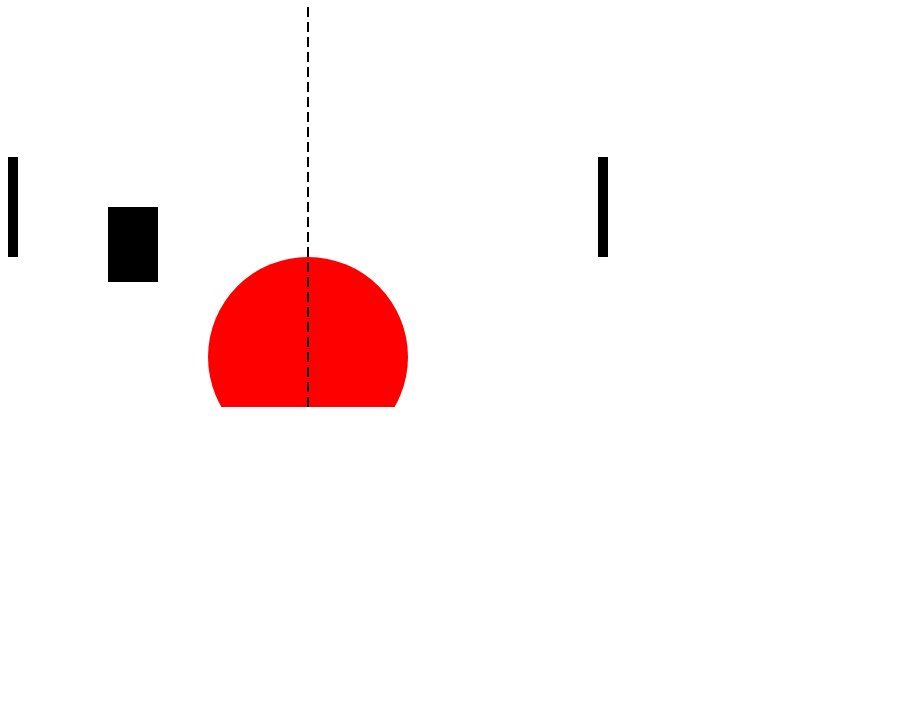
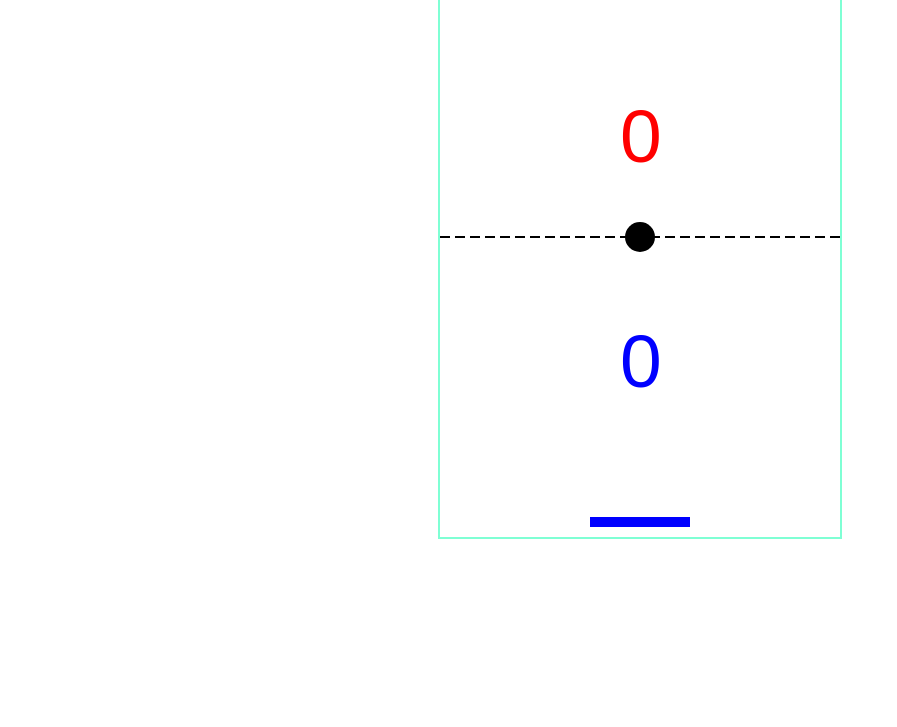
Before and after one commit to zipingH/PongGame, a website with bundled scripts: page index.html in a window 1280 px wide. Shown: the part 73-800 px from the top of the page, without its empty margins (0-897 px from the left). Built offline with nearby package versions, Linux system fonts and the light colour scheme.

Commit message:
Added render function to draw objects.

```diff
--- a/app.js
+++ b/app.js
@@ -1,6 +1,7 @@
 import User from './script/user.js';
 import Bot from './script/bot.js';
 import Net from './script/net.js';
+import Ball from './script/ball.js';
 
 // find the <canvas> element
 const canvas = document.getElementById("pong");
@@ -8,19 +9,16 @@ const canvas = document.getElementById("pong");
 // getContext() is a built-in HTML object, with properties and methods for drawing
 const context = canvas.getContext("2d");
 
-context.fillStyle = "black";
-//(x, y, width, height)
-context.fillRect(100, 200, 50, 75);
-
-//draws the ball
-context.fillStyle = "red"
-//Begin first path of the ball
-context.beginPath();
-//(x, y, radius, start angle, end angle, direction), circle starts from 0 deg and ends at 360 deg (pi * 2).
-//direction = false  -> drawn clockwise direction
-context.arc(300, 350, 100, 0, Math.PI * 2)
-context.closePath();
-context.fill();
+//create Objects
+//(x, y, width, height, color)
+var net = new Net(0, canvas.height/2 - 2/2, 10, 2, "black");
+// (x, y, radius, color)
+var ball = new Ball(canvas.width/2, canvas.height/2, 15, "black");
+ //(x, y, width, height, color, score)
+var paddle_width = 100;
+var paddle_height = 10;
+var user = new User(canvas.width/2 - paddle_width/ 2, canvas.height - (paddle_height + 10), paddle_width, paddle_height, "blue", 0);
+var bot = new Bot(canvas.width/2 - paddle_width/2, 10, paddle_width, paddle_height, "red", 0);
 
 
 function drawRect(x, y, w, h, color) {
@@ -42,47 +40,59 @@ function drawText(text, x, y, color) {
   context.fillText(text, x, y);
 }
 
-let rectX = 0;
-// function render() {
-//   drawRect(0, 0, 600, 400, "black");
-//   drawRect(rectX, 100, 100, 100, "red");
-//   rectX = rectX + 100;
-// }
-// //run render function every 1000 milliseconds = 1sec.
-// setInterval(render, 1000);
+function drawBoard(){
+   drawRect(0, 0, 400, 600, "white");
+}
 
-//create net object
-//center the net with x position
-//(x, y, width, height, color)
-var net = new Net(canvas.width/2 - 2/2, 0, 2, 10, "black");
 
 function drawNet(){
-  //increment i by 15px
-  for(let i = 0; i < canvas.height; i+=15 ){
-    drawRect(net.x, net.y + i, net.width, net.height, net.color);
+  //increment i by 15px for net
+  for(let i = 0; i < canvas.width; i+= 15 ){
+    drawRect(net.x + i, net.y, net.width, net.height, net.color);
   }
 }
 
-drawNet();
+function drawBall(){
+  drawCircle(ball.x, ball.y, ball.radius, ball.color);
+}
+
+function drawPlayer(){
+  // draws user and bot
+  drawRect(user.x, user.y, user.width, user.height, user.color);
+  drawRect(bot.x, bot.y, bot.width, bot.height, bot.color);
+}
+
+function drawScore(){
+  //draw the Score
+  drawText(user.score, canvas.width/2 - 20, canvas.height/2 + (75 + 75), "Blue");
+  drawText(bot.score, canvas.width/2 - 20, canvas.height/2 - 75, "red");
+}
+
+//render to create movements
+function render() {
+  drawBoard();
+  drawScore();
+  drawNet();
+  drawPlayer();
+  drawBall();
+}
+
+function update(){
+
+}
+
+
+function game(){
+  update();
+  render();
+}
+const framePerSecond = 60;
+//call game(); 60times every 1000ms = 1sec
+setInterval(game, 1000/framePerSecond);
 
 
 
-
-
-
-
-
-var p1Score = 0;
-var p2Score = 0;
-//(x, y, width, height, color, score)
-var user = new User(0, canvas.height / 2 - 100 / 2, 10, 100, "black", p1Score);
-var bot = new Bot(canvas.width-10, canvas.height / 2 - 100 / 2, 10, 100, "black", p1Score);
-
+console.log(ball);
+console.log(net);
 console.log(user);
-console.log(net);
-console.log(user.height);
-console.log(net.height);
-
-// draws user and bot
-drawRect(user.x, user.y, user.width, user.height, user.color);
-drawRect(bot.x, bot.y, bot.width, bot.height, bot.color);
+console.log(bot);
--- a/index.html
+++ b/index.html
@@ -7,8 +7,11 @@
     <link href="view/style.css" rel="stylesheet" type="text/css" />
   </head>
   <body>
-    <h1>Pong Game</h1>
-    <canvas id="pong" width="600" height="400"></canvas>
+    <!-- <div id = "bot-score">0</div>
+    <div id ="user-score">0</div> -->
+    <!-- <h1>Pong Game</h1> -->
+    <canvas id="pong" width="400" height="600"></canvas>
+
 
 
     <script type="module" src="app.js"></script>
--- /dev/null
+++ b/script/ball.js
@@ -0,0 +1,14 @@
+class GameObject{
+    constructor(x, y){
+        this.x = x;
+        this.y = y;
+    }
+}
+
+export default class Ball extends GameObject{
+    constructor(x, y, radius, color){
+        super(x, y);
+        this.radius = radius;
+        this.color = color;
+      }
+  }
--- a/script/bot.js
+++ b/script/bot.js
@@ -1,17 +1,17 @@
 // import GameObject from './gameObject.js';
 class GameObject{
-    constructor(x, y, width, height, color){
+    constructor(x, y){
         this.x = x;
         this.y = y;
-        this.width = width;
-        this.height = height;
-        this.color = color;
     }
 }
 
 export default class Bot extends GameObject{
   constructor(x, y, width, height, color, score){
-    super(x, y, width, height, color)
+    super(x, y);
+    this.width = width;
+    this.height = height;
+    this.color = color;
     this.score = score;
   }
 }
--- a/script/gameObject.js
+++ b/script/gameObject.js
@@ -1,9 +1,6 @@
 export default class GameObject{
-    constructor(x, y, width, height, color){
+    constructor(x, y){
         this.x = x;
         this.y = y;
-        this.width = width;
-        this.height = height;
-        this.color = color;
     }
 }
--- a/script/net.js
+++ b/script/net.js
@@ -3,14 +3,14 @@ class GameObject{
     constructor(x, y, width, height, color){
         this.x = x;
         this.y = y;
-        this.width = width;
-        this.height = height;
-        this.color = color;
     }
 }
 
 export default class Net extends GameObject{
     constructor(x, y, width, height, color){
-        super(x, y, width, height, color)
+        super(x, y);
+        this.width = width;
+        this.height = height;
+        this.color = color;
       }
   }
--- a/script/user.js
+++ b/script/user.js
@@ -1,17 +1,17 @@
 // import GameObject from './gameObject.js';
 class GameObject{
-    constructor(x, y, width, height, color){
+    constructor(x, y){
         this.x = x;
         this.y = y;
-        this.width = width;
-        this.height = height;
-        this.color = color;
     }
 }
 
 export default class User extends GameObject{
   constructor(x, y, width, height, color, score){
-    super(x, y, width, height, color)
+    super(x, y);
+    this.width = width;
+    this.height = height;
+    this.color = color;
     this.score = score;
   }
 }
--- a/view/style.css
+++ b/view/style.css
@@ -3,3 +3,20 @@ h1{
 }
 
 /* canvas section */
+canvas{
+    /* center canvas with margin*/
+    margin: 0 auto;
+    display: block;
+    border: 2px solid;
+    border-color: aquamarine;
+    /* width: 50%;
+    height: 50%; */
+}
+
+/* Scores*/
+/* #user-score{
+  font-size: 75px;
+  font-family: "fantasy";
+  color: blue;
+  text-align: right ;
+} */
```
